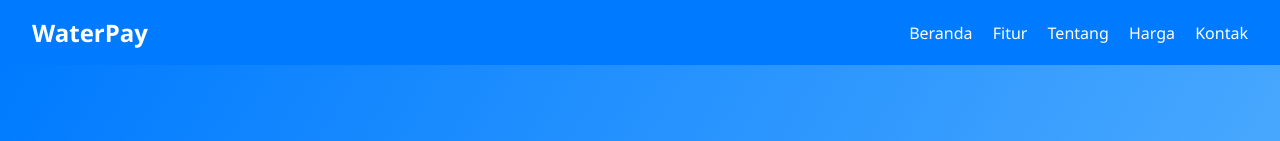
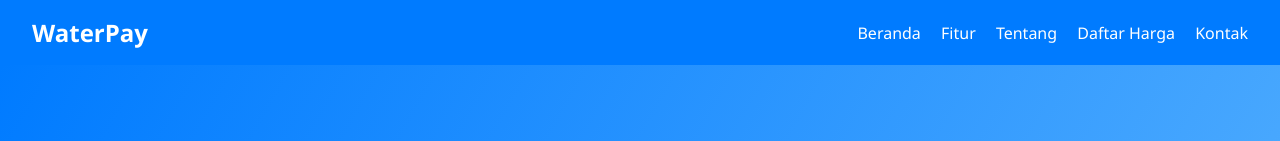
Before and after one commit to waterpay/waterpay, a plain HTML site: page index.html in a window 1280 px wide. Shown: the top 141 px of the page. Drawn offline with Linux system fonts and the light colour scheme.

Commit message:
Update index.html

```diff
--- a/index.html
+++ b/index.html
@@ -92,7 +92,7 @@
       <a href="#">Beranda</a>
       <a href="fitur.html">Fitur</a>
       <a href="#tentang">Tentang</a>
-      <a href="#kontak">Harga</a>
+      <a href="daftar-harga.html">Daftar Harga</a>
       <a href="#kontak">Kontak</a>
     </nav>
   </header>
```
